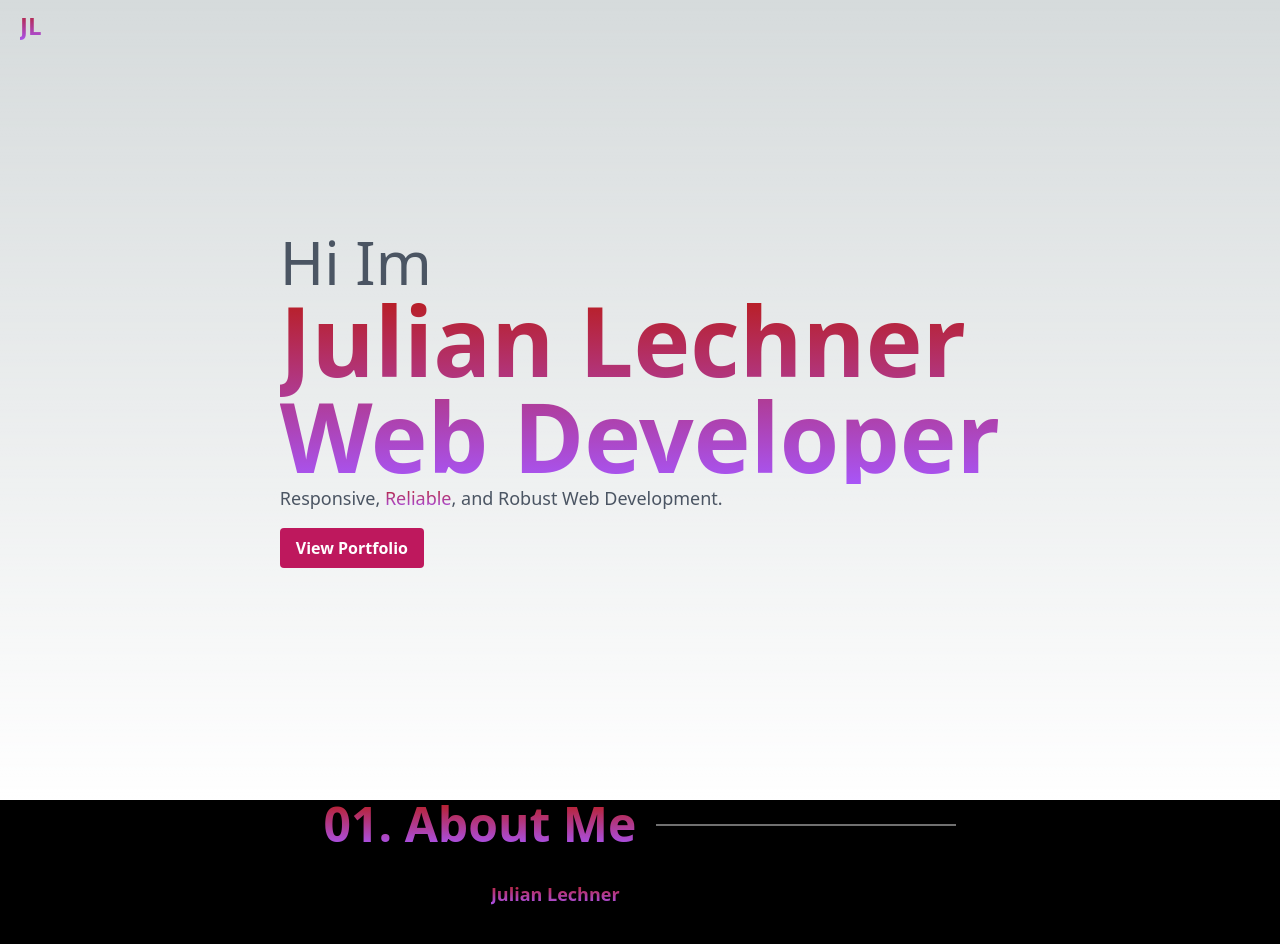
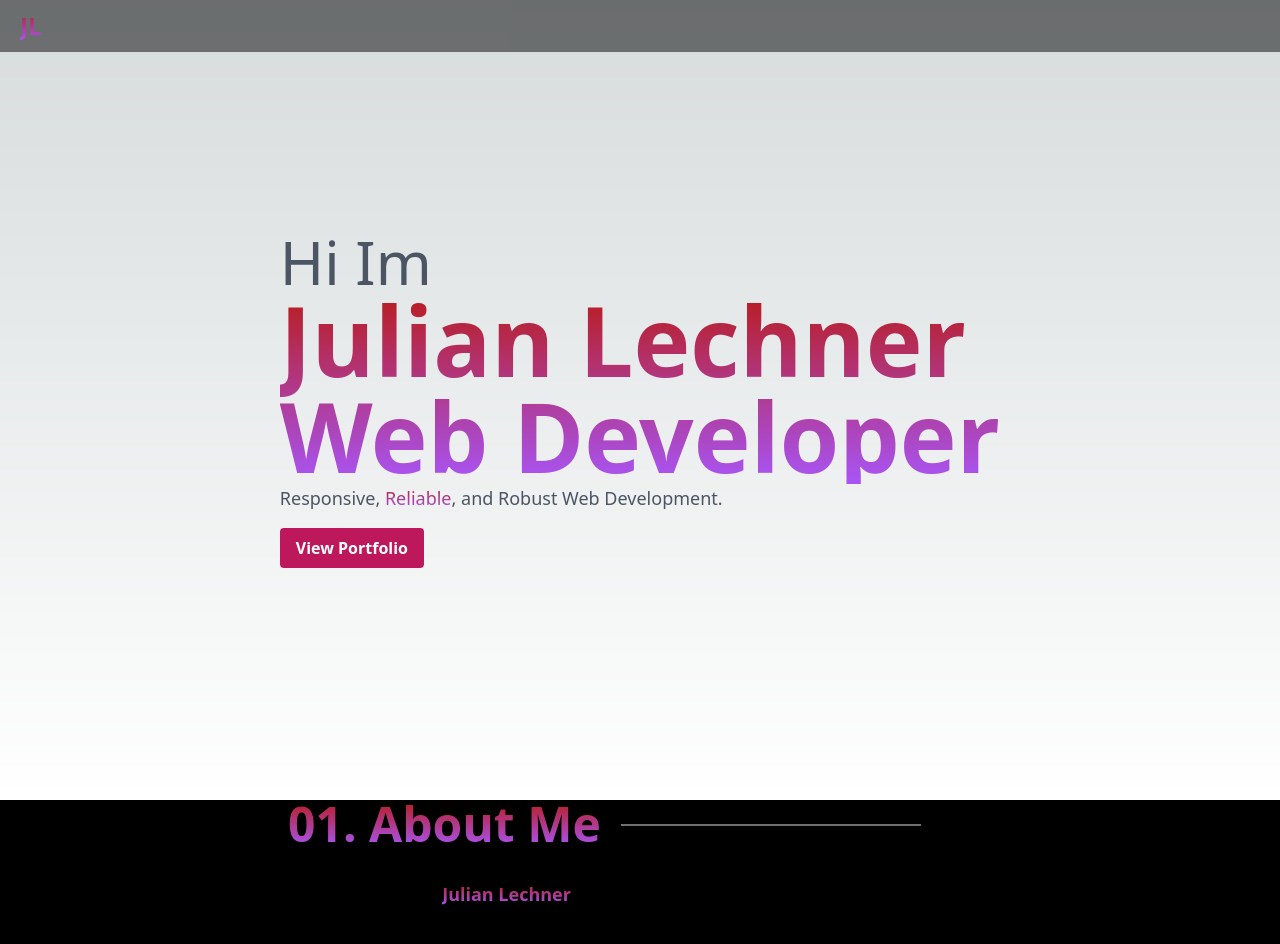
Before and after one commit to jll38/portfolio-v2, a Next.js app: page / in a window 1280 px wide. Shown: the top 944 px of the page. Built offline with nearby package versions, Linux system fonts and the light colour scheme.

Commit message:
navbar opacity

```diff
--- a/src/pages/index.js
+++ b/src/pages/index.js
@@ -30,7 +30,7 @@ export default function Home() {
           </button>
         </div>
       </main>
-      <section name="about" className="bg-black min-h-screen flex flex-col items-center px-6 md:px-72">
+      <section name="about" className="bg-black min-h-screen flex flex-col px-6 md:px-72">
         <div className="flex flex-wrap">
           <h2 className="text-3xl md:text-5xl font-bold text-transparent bg-clip-text bg-gradient-to-t from-purple-500 to-red-700 divider">01. About Me</h2>
         </div>
@@ -41,7 +41,7 @@ export default function Home() {
           </p>
           <br />
           <p>Here are a few of the technologies I&apos;ve been using recently</p>
-          <ul name="skill-list" className="skill-list grid grid-cols-2 md:grid-cols-none gap-2">
+          <ul name="skill-list" className="skill-list">
             <li>React</li>
             <li>Node.js</li>
             <li>Flask</li>
--- a/src/styles/navbar.module.css
+++ b/src/styles/navbar.module.css
@@ -1,7 +1,9 @@
 .container{
     top: 0;
     width:100%;
-    min-height:75px;
+    min-height:50px;
     position: fixed;
     padding: 10px 20px;
+    background-color: rgba(0,0,0,0.5);
+    z-index: 99;
 }
```
